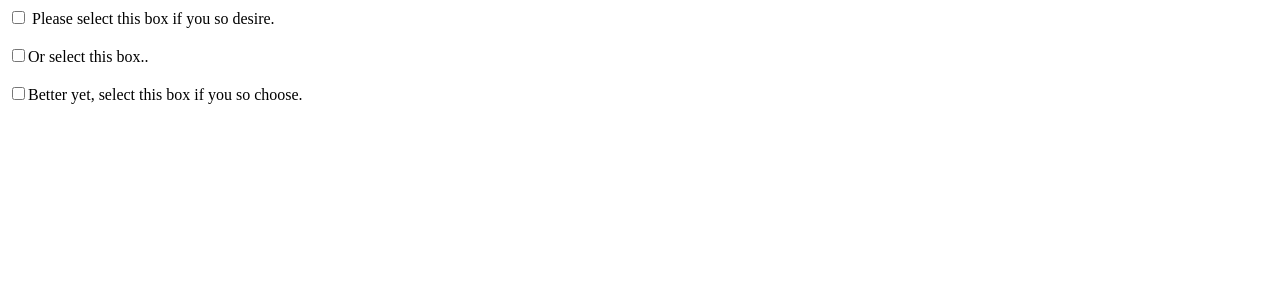
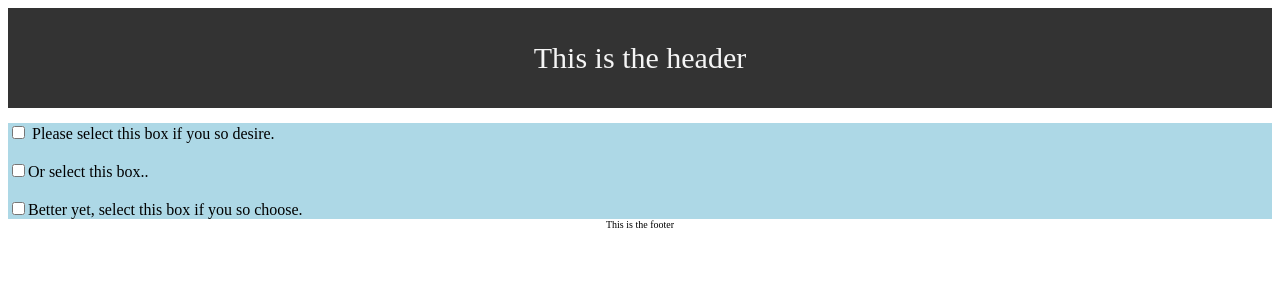
Before and after one commit to kevincwashburn/react-practice, a React (Create React App) app in the folder practice-app/: page / in a window 1280 px wide. Shown: the top 300 px of the page. Built offline with nearby package versions, Linux system fonts and the light colour scheme.

Commit message:
styling exercise

```diff
--- a/practice-app/public/index.html
+++ b/practice-app/public/index.html
@@ -29,7 +29,7 @@
   <body>
     <noscript>You need to enable JavaScript to run this app.</noscript>
     <div id="root"></div>
-    <script src="index.pack.js"></script>
+    <!-- <script src="index.pack.js"></script> -->
     <!--
       This HTML file is a template.
       If you open it directly in the browser, you will see an empty page.
--- a/practice-app/src/App.js
+++ b/practice-app/src/App.js
@@ -1,20 +1,14 @@
 import React from "react";
+import Header from "./components/Header";
+import MainContent from "./components/MainContent";
+import Footer from "./components/Footer";
 
 function App() {
   return (
     <div>
-      <input type="checkbox" id="box1"></input>
-        <span> Please select this box if you so desire.</span>
-        <br></br>
-        <br></br>
-
-      <input type="checkbox" id="box2"></input>
-        <span>Or select this box..</span>
-        <br></br>
-        <br></br>
-
-      <input type="checkbox" id="box3"></input>
-      <span>Better yet, select this box if you so choose.</span>
+      <Header />
+      <MainContent />
+      <Footer />
     </div>
   )
 };
--- /dev/null
+++ b/practice-app/src/components/Footer.js
@@ -0,0 +1,10 @@
+import React from "react";
+import "../style.css";
+
+function Footer() {
+    return (
+        <footer className="footerClass">This is the footer</footer>
+    )
+}
+
+export default Footer;
--- /dev/null
+++ b/practice-app/src/components/Header.js
@@ -0,0 +1,10 @@
+import React from "react";
+import "../style.css";
+
+function Header() {
+    return (
+        <header className="navbar">This is the header</header>
+    )
+};
+
+export default Header;
--- /dev/null
+++ b/practice-app/src/components/MainContent.js
@@ -0,0 +1,23 @@
+import React from "react";
+import "../style.css";
+
+function MainContent() {
+    return (
+        <main className="mainContent">
+            <input type="checkbox" id="box1"></input>
+            <span> Please select this box if you so desire.</span>
+            <br></br>
+            <br></br>
+
+            <input type="checkbox" id="box2"></input>
+            <span>Or select this box..</span>
+            <br></br>
+            <br></br>
+
+            <input type="checkbox" id="box3"></input>
+            <span>Better yet, select this box if you so choose.</span>
+        </main>
+    )
+}
+
+export default MainContent;
--- /dev/null
+++ b/practice-app/src/style.css
@@ -0,0 +1,24 @@
+/* body {
+    margin: 0;
+}; */
+
+.navbar {
+    height: 100px;
+    background-color: #333;
+    color: whitesmoke;
+    margin-bottom: 15px;
+    text-align: center;
+    font-size: 30px;
+    display: flex;
+    justify-content: center;
+    align-items: center;
+}
+
+.mainContent {
+    background-color: lightblue;
+}
+
+.footerClass {
+    font-size: 10px;
+    text-align: center;
+}
```
